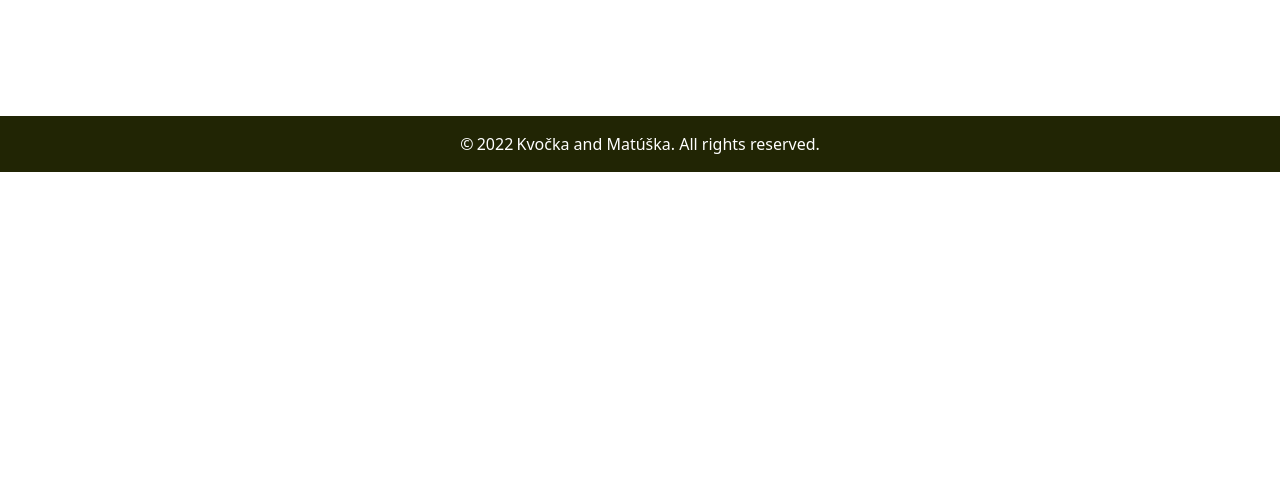
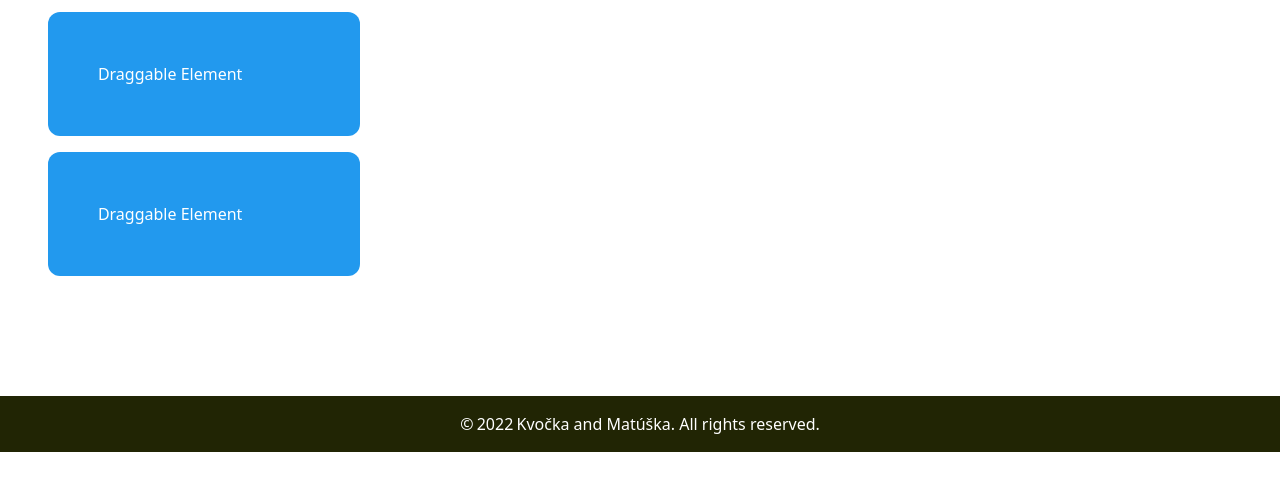
Before and after one commit to MatejKvocka/WebteFinalneZadanie, a plain HTML site: page index.html in a window 1280 px wide. Shown: the part 117-608 px from the top of the page. Drawn offline with nearby package versions, Linux system fonts and the light colour scheme.

Commit message:
Dufam ze som to opravil. Pray to God

```diff
--- a/index.html
+++ b/index.html
@@ -7,6 +7,8 @@
     <link rel="stylesheet" href="vendor/style.css">
     <link href="https://cdn.jsdelivr.net/npm/bootstrap@5.2.2/dist/css/bootstrap.min.css" rel="stylesheet" integrity="sha384-Zenh87qX5JnK2Jl0vWa8Ck2rdkQ2Bzep5IDxbcnCeuOxjzrPF/et3URy9Bv1WTRi" crossorigin="anonymous">
     <script defer src="https://cdn.jsdelivr.net/npm/bootstrap@5.2.2/dist/js/bootstrap.bundle.min.js" integrity="sha384-OERcA2EqjJCMA+/3y+gxIOqMEjwtxJY7qPCqsdltbNJuaOe923+mo//f6V8Qbsw3" crossorigin="anonymous"></script>
+    <script src="https://cdn.jsdelivr.net/npm/interactjs/dist/interact.min.js"></script>
+    <script src="javascript/script.js"></script>
     <title>Document</title>
 </head>
 <body>
@@ -37,8 +39,15 @@
           </nav>
     </div>
 
-    <div id="collage">
+    <div id="collage" >
         <h2>Návod</h2>
+    </div>
+
+    <div>
+        <ul>
+            <li class="draggable">Draggable Element</li>
+            <li class="draggable">Draggable Element</li>
+        </ul>
     </div>
 
     <footer id="f1">
--- a/vendor/style.css
+++ b/vendor/style.css
@@ -98,3 +98,15 @@ h3{
     align-items: center;
     gap: 0.2rem;
   }
+
+  .draggable {
+    width: 25%;
+    min-height: 6.5em;
+    margin: 1rem 0 0 1rem;
+    background-color: #29e;
+    color: white;
+    border-radius: 0.75em;
+    padding: 4%;
+    touch-action: none;
+    user-select: none;
+  }
```
Also changed, not shown: javascript/jquery.ui.touch-punch.min.js (added, +11 -0 lines), puzzle.html (+3 -7 lines).
